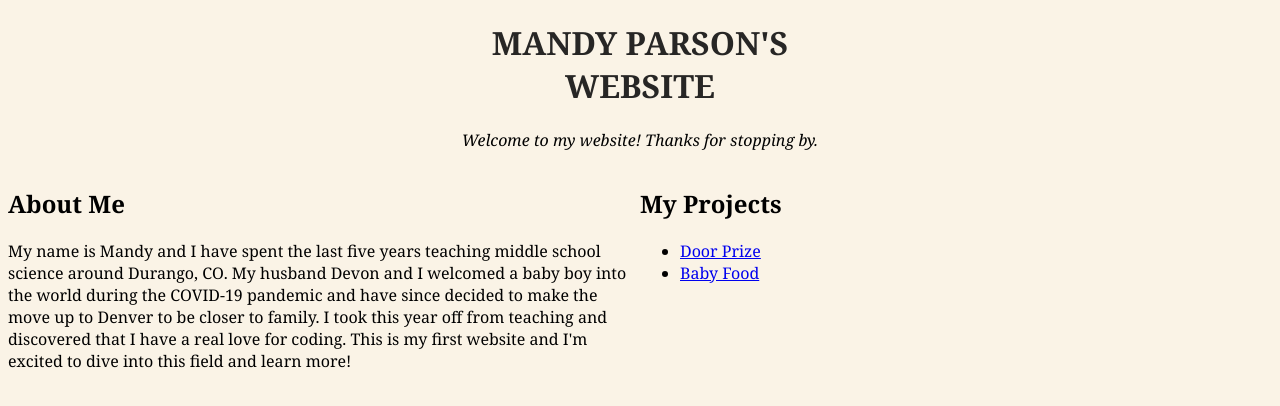
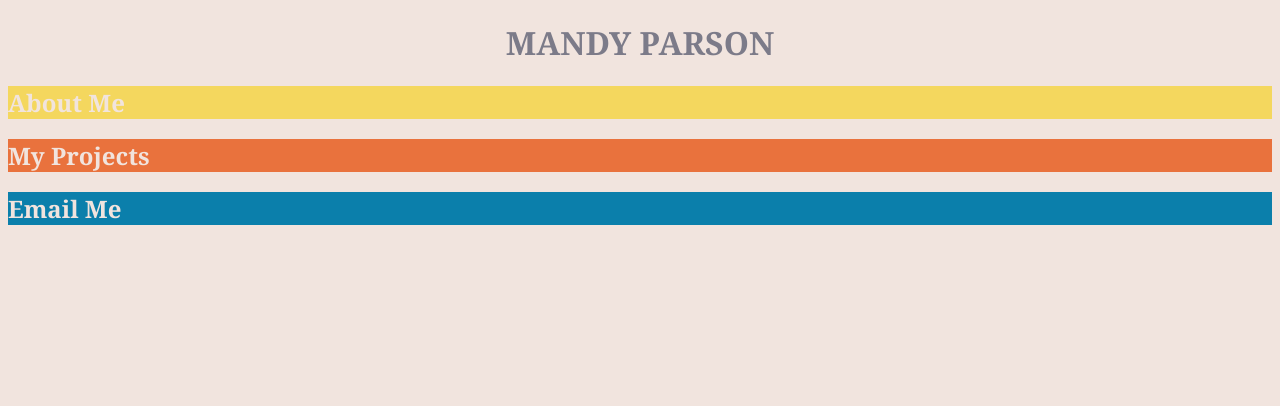
Before and after one commit to mandykparson/my-website, a plain HTML site: page index.html in a window 1280 px wide. Drawn offline with Linux system fonts and the light colour scheme.

Commit message:
changing css

```diff
--- a/index.html
+++ b/index.html
@@ -5,25 +5,24 @@
             <link rel="stylesheet" href="./style.css">
         </head>
         <body>
-            <h1>Mandy Parson's<br>Website</h1>
-            <p>Welcome to my website! Thanks for stopping by. <p>
-            <div class="row">
-                <div class="column">
-                    <h2 id="aboutMe">About Me</h2>
-                    <p>My name is Mandy and I have spent the last five years teaching middle school science
+            <h1>Mandy Parson</h1>
+            <div>
+                <h2 id="aboutMe">About Me</h2>
+                <p class="hidden">My name is Mandy and I have spent the last five years teaching middle school science
                     around Durango, CO. My husband Devon and I welcomed a baby boy into the world during the
                     COVID-19 pandemic and have since decided to make the move up to Denver to be closer to family. I took this year
                     off from teaching and discovered that I have a real love for coding. This is my first
                     website and I'm excited to dive into this field and learn more!
-                    </p>
-                </div>
-                <div class="column">
-                    <h2 id="myProjects">My Projects</h2>
-                    <ul>
+                </p>
+            </div>
+                <h2 id="myProjects">My Projects</h2>
+                    <ul class="hidden">
                         <li><a href="https://github.com/mandykparson/doorprize.git">Door Prize</a></li>
                         <li><a href="https://github.com/mandykparson/babyfood.git">Baby Food</a></li>
                     </ul>
-                </div>
+            </div>
+            <div>
+                <h2 id="emailMe">Email Me</h2>
             </div>
             <script type="text/javascript" src="./index.js"></script>
         </body>
--- a/style.css
+++ b/style.css
@@ -8,30 +8,34 @@ h2:hover {
    */
 html {
     overflow-y: auto;
-    background: #faf3e6;
+    background:#f1e4de;
     background-size: 22em;
     font-family: "georgia", serif;
   }
 
 h1 {
     text-align: center;
-    color: #272625;
+    color: #7c7b89;
     text-transform: uppercase;
 }
 
-h1 + p {
-    font-style: italic;
-    text-align:center;
+.hidden {
+    display: none;
 }
 
-.column {
-    float: left;
-    width: 50%;
+#aboutMe {
+    background-color:#f4d75e
 }
 
-  /* Clear floats after the columns */
-.row:after {
-    content: "";
-    display: table;
-    clear: both;
+h2 {
+    color:#f1e4de
 }
+
+#myProjects {
+    background-color:#e9723d;
+    padding:0px
+}
+
+#emailMe {
+    background-color: #0b7fab
+}
```
